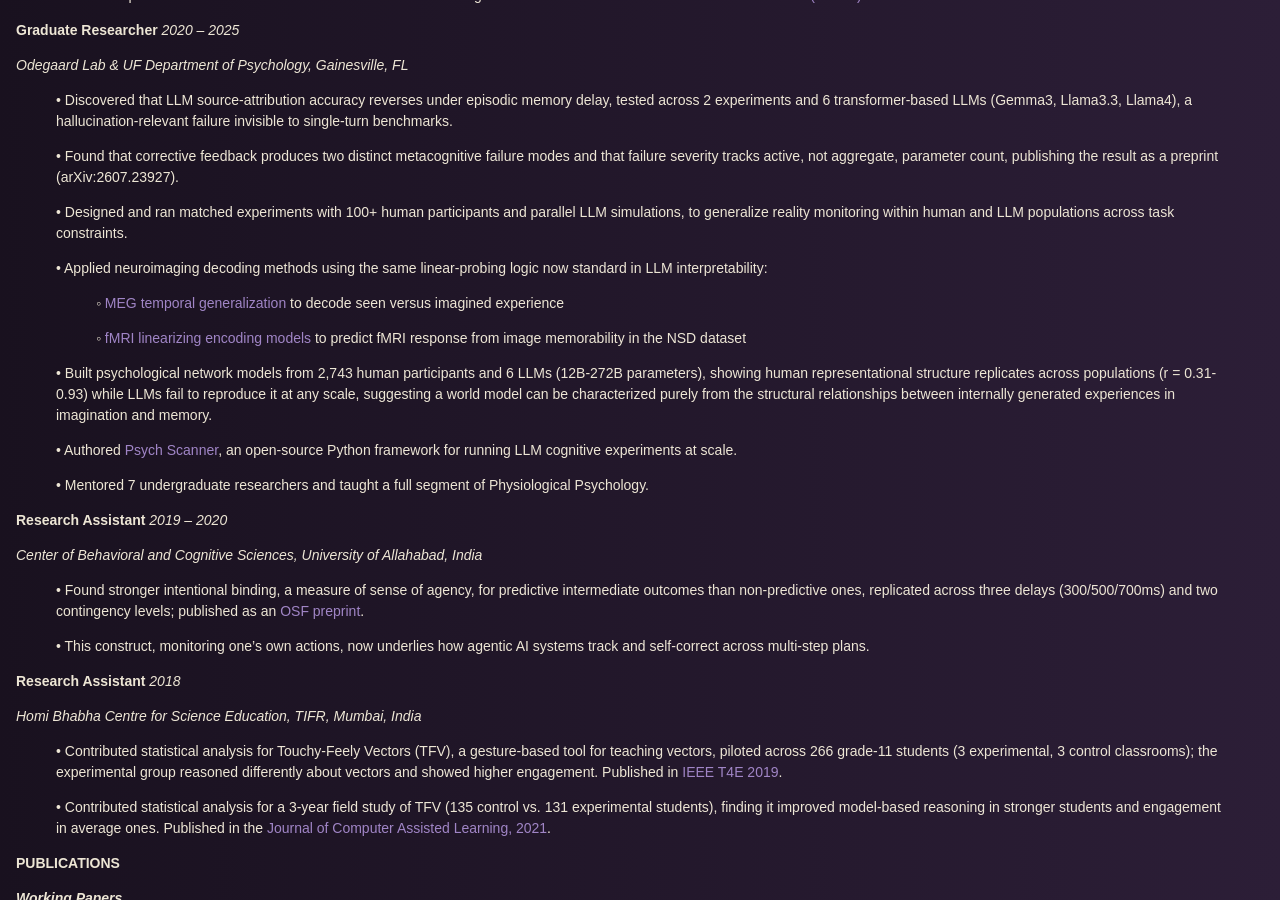
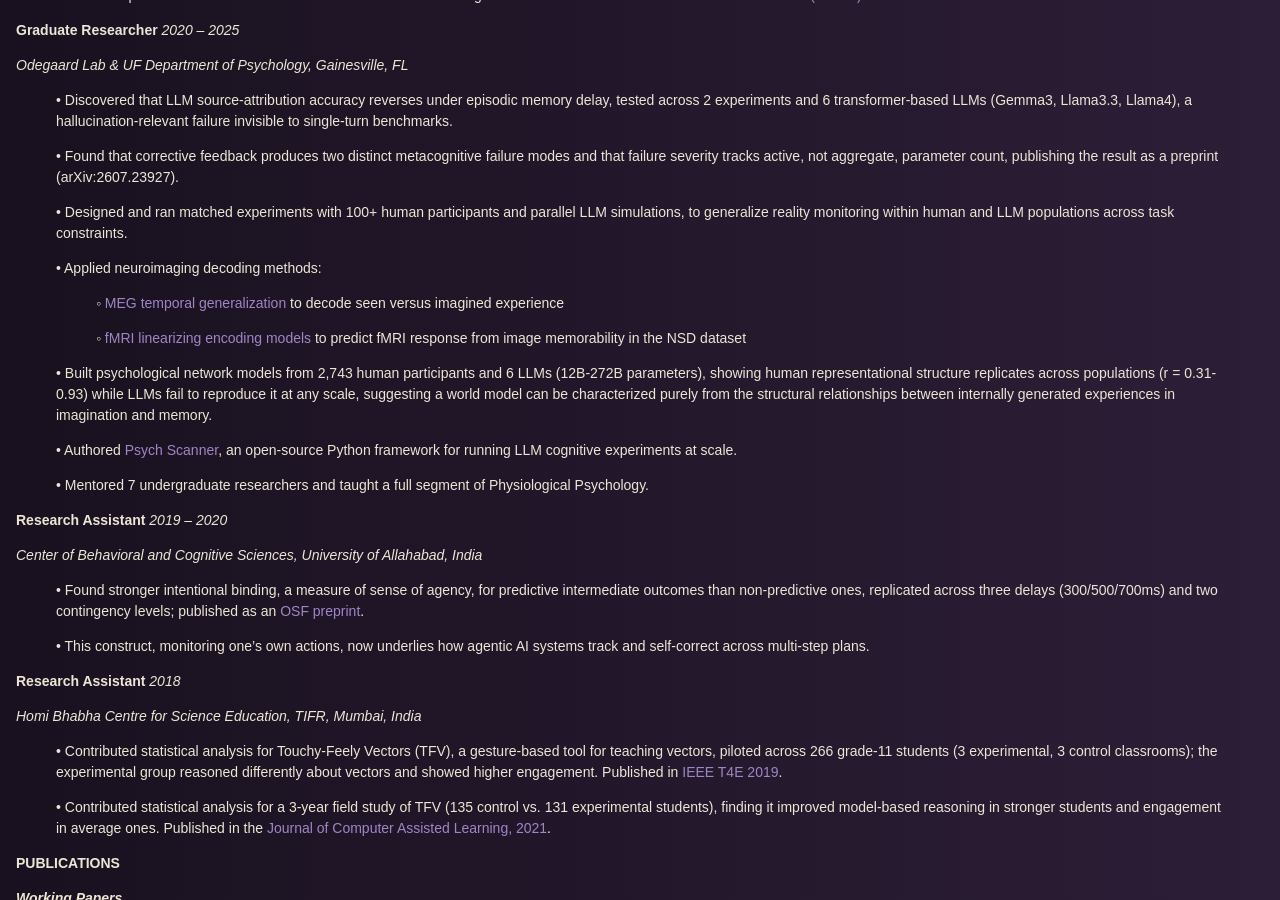
Before and after one commit to saurabhr/saurabhr.github.io, a Jekyll site: the page built from assets/sr_cv.md, in a window 1280 px wide and 900 px high, scrolled down 938 px. Built offline with Jekyll 4.4.1, drawn with Linux system fonts in a browser that asks for light colours; our own code applies the rules of GitHub Pages for plain Markdown files.

Commit message:
Remove linear-probing framing from neuroimaging CV bullet
Co-Authored-By: Claude Sonnet 5 <noreply@anthropic.com>

```diff
--- a/assets/sr_cv.md
+++ b/assets/sr_cv.md
@@ -55,7 +55,7 @@ Thesis: [Intentional Binding in Future-Directed Intentions](https://osf.io/prepr
 
 > •	Designed and ran matched experiments with 100+ human participants and parallel LLM simulations, to generalize reality monitoring within human and LLM populations across task constraints.
 
-> •	Applied neuroimaging decoding methods using the same linear-probing logic now standard in LLM interpretability:
+> •	Applied neuroimaging decoding methods:
 >
 >> ◦	[MEG temporal generalization](https://github.com/saurabhr/predict_perception_imagination_tgm) to decode seen versus imagined experience
 >>
```
Also changed, not shown: 1 other file.
